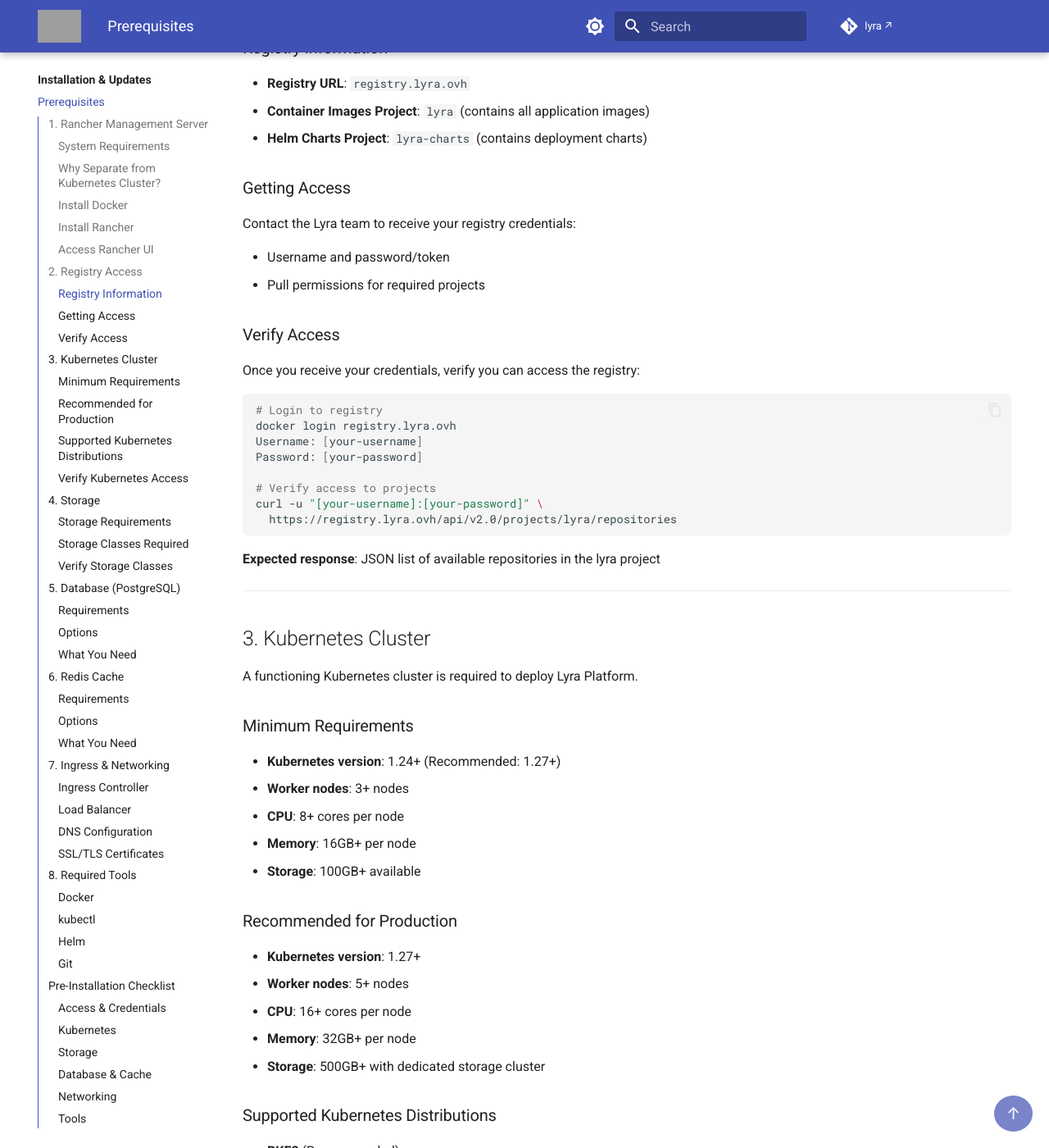
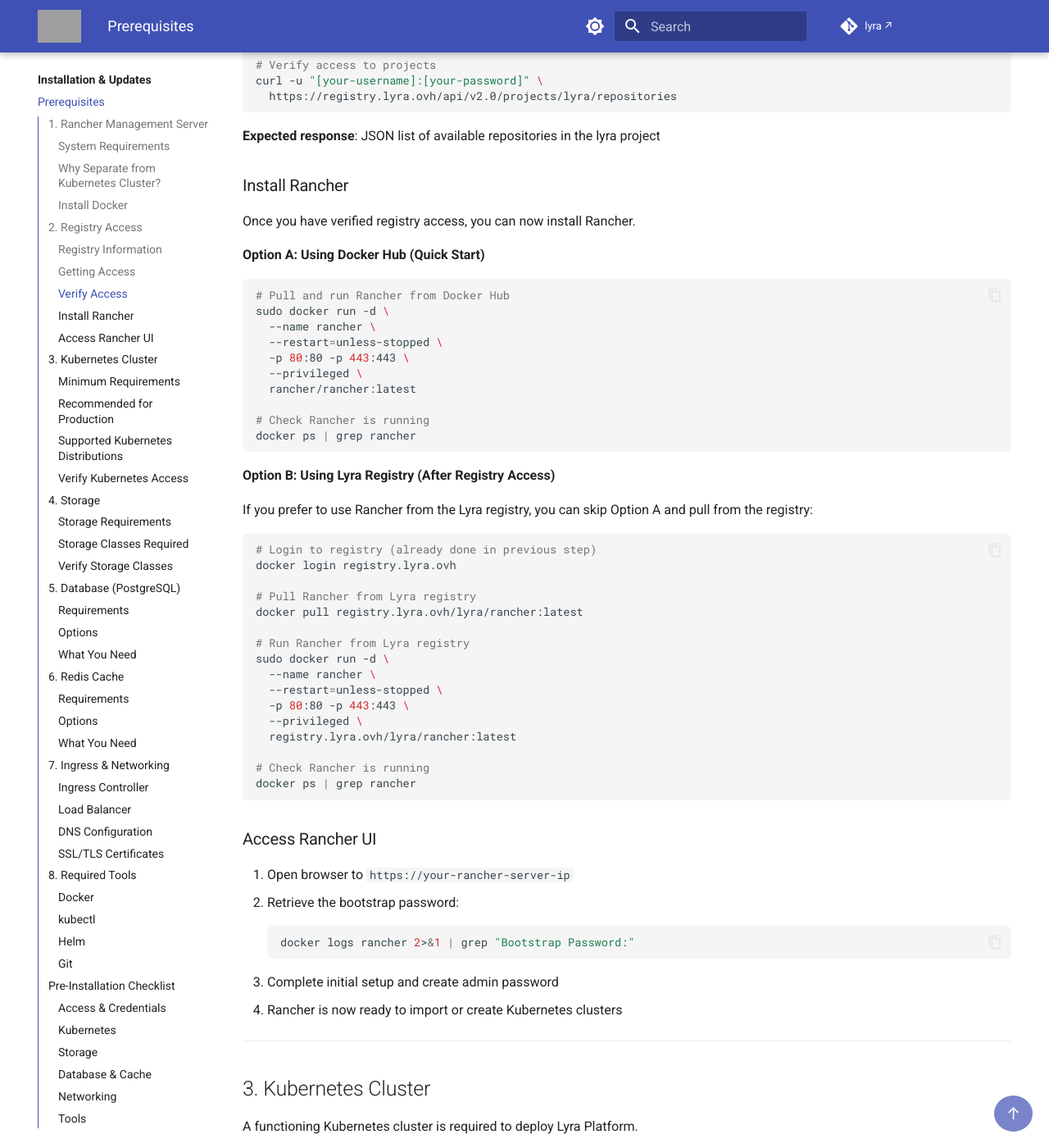
Before and after one commit to amreinch/lyra-docs, an MkDocs documentation site: the page built from docs/installation/prerequisites.md, in a window 1280 px wide and 1400 px high, scrolled down 1890 px. Shown: the whole window at 82% size. Built offline with MkDocs 1.6.1 and Material for MkDocs 9.7.7, drawn with Linux system fonts in a browser that asks for light colours; comment, search, counter and statistics services are not loaded; some of the changed text lies outside the part shown; grey boxes are pictures that could not be loaded.

Commit message:
Reorganize Rancher installation flow in prerequisites
- Section 1: Explain Linux + Docker requirements for Rancher server
- Section 2: Registry access setup and verification comes first
- Install Rancher moved after registry verification
- Add Option A: Docker Hub (quick start)
- Add Option B: Lyra registry (after access verified)
- Clearer logical flow: prepare server → get registry access → install Rancher

````diff
--- a/docs/installation/prerequisites.md
+++ b/docs/installation/prerequisites.md
@@ -7,6 +7,8 @@ Before deploying Lyra Platform, ensure you have access to the required services
 **REQUIRED**: Rancher is used to manage Kubernetes clusters and deploy Lyra Platform via Helm charts.
 
 ### System Requirements
+
+To install Rancher, you need a dedicated Linux server with Docker:
 
 - **Operating System**: Linux (Ubuntu 20.04+, Debian 11+, RHEL 8+, or similar)
 - **Docker**: Docker Engine installed and running
@@ -38,32 +40,7 @@ sudo systemctl enable docker
 sudo systemctl start docker
 ```
 
-### Install Rancher
-
-Once Docker is installed, deploy Rancher:
-
-```bash
-# Run Rancher container
-sudo docker run -d \
-  --name rancher \
-  --restart=unless-stopped \
-  -p 80:80 -p 443:443 \
-  --privileged \
-  rancher/rancher:latest
-
-# Check Rancher is running
-docker ps | grep rancher
-```
-
-### Access Rancher UI
-
-1. Open browser to `https://your-rancher-server-ip`
-2. Retrieve the bootstrap password:
-   ```bash
-   docker logs rancher 2>&1 | grep "Bootstrap Password:"
-   ```
-3. Complete initial setup and create admin password
-4. Rancher is now ready to import or create Kubernetes clusters
+**Note**: After Docker is installed, you'll need registry access (see next section) before installing Rancher.
 
 ---
 
@@ -100,6 +77,58 @@ curl -u "[your-username]:[your-password]" \
 ```
 
 **Expected response**: JSON list of available repositories in the lyra project
+
+### Install Rancher
+
+Once you have verified registry access, you can now install Rancher.
+
+**Option A: Using Docker Hub (Quick Start)**
+
+```bash
+# Pull and run Rancher from Docker Hub
+sudo docker run -d \
+  --name rancher \
+  --restart=unless-stopped \
+  -p 80:80 -p 443:443 \
+  --privileged \
+  rancher/rancher:latest
+
+# Check Rancher is running
+docker ps | grep rancher
+```
+
+**Option B: Using Lyra Registry (After Registry Access)**
+
+If you prefer to use Rancher from the Lyra registry, you can skip Option A and pull from the registry:
+
+```bash
+# Login to registry (already done in previous step)
+docker login registry.lyra.ovh
+
+# Pull Rancher from Lyra registry
+docker pull registry.lyra.ovh/lyra/rancher:latest
+
+# Run Rancher from Lyra registry
+sudo docker run -d \
+  --name rancher \
+  --restart=unless-stopped \
+  -p 80:80 -p 443:443 \
+  --privileged \
+  registry.lyra.ovh/lyra/rancher:latest
+
+# Check Rancher is running
+docker ps | grep rancher
+```
+
+### Access Rancher UI
+
+1. Open browser to `https://your-rancher-server-ip`
+2. Retrieve the bootstrap password:
+   ```bash
+   docker logs rancher 2>&1 | grep "Bootstrap Password:"
+   ```
+3. Complete initial setup and create admin password
+4. Rancher is now ready to import or create Kubernetes clusters
 
 ---
 
````
